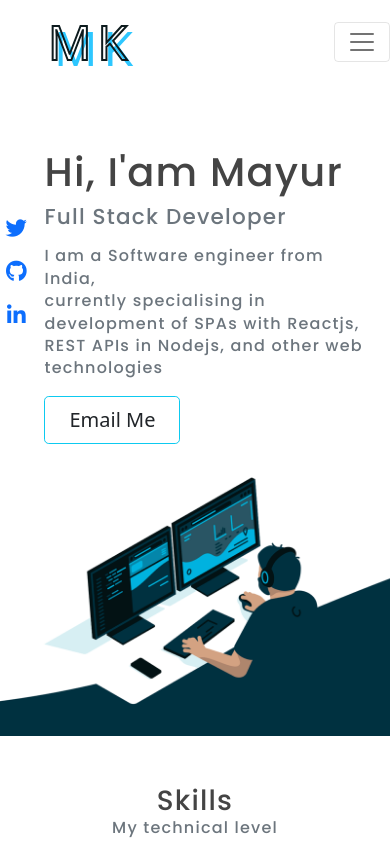
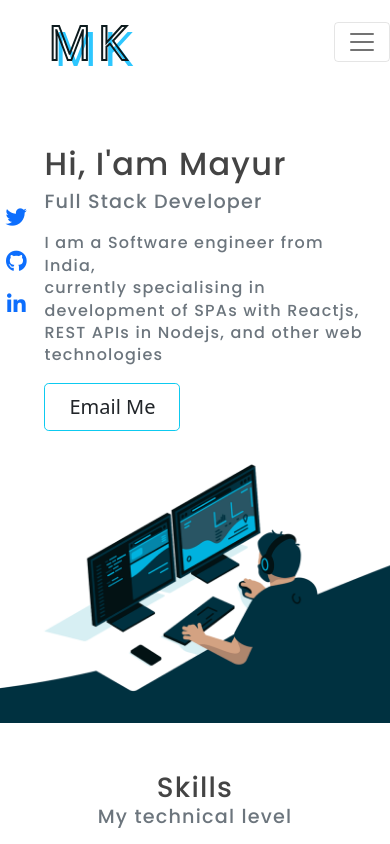
Before and after one commit to mayur-keswani/portfolio, a React (Create React App) app: page / in a window 390 px wide. Shown: the top 844 px of the page. Built offline with nearby package versions, Linux system fonts and the light colour scheme; some icons are missing.

Commit message:
customized front-page

```diff
--- a/src/pages/home/Home.css
+++ b/src/pages/home/Home.css
@@ -7,11 +7,21 @@
 	font-family: 'Poppins', sans-serif;
 	font-size: 2.5rem;
 }
+.sub-header{
+	font-size: 1.6rem;
+}
 .btn-resume{
 	margin-right: 1rem;
 }
 @media(max-width:599px){
+	.introduction{
+		font-size: 2.0rem;
+	}
+	.sub-header{
+		font-size: 1.2rem;
+	}
 	.main-section{
-		margin-top: 1rem !important;
+		margin-top: 0.5rem !important;
 	}
+
 }
--- a/src/pages/home/Home.js
+++ b/src/pages/home/Home.js
@@ -11,8 +11,8 @@ const Home = () =>{
 			</div>
 			<div className='col-lg-5 col-11'>
 				<header>
-					<div className="introduction h2 pt-5">Hi, I'am Mayur</div>
-					<h4 className="text-secondary">Full Stack Developer</h4>
+					<div className="introduction pt-5">Hi, I'am Mayur</div>
+					<div className="sub-header text-secondary">Full Stack Developer</div>
 					<h6 className="text-secondary mt-3" style={{lineHeight: "1.4"}}>
 					I am a Software engineer from India,<br/>
 					currently specialising in development of SPAs with Reactjs, <br/> REST APIs in Nodejs,
```
